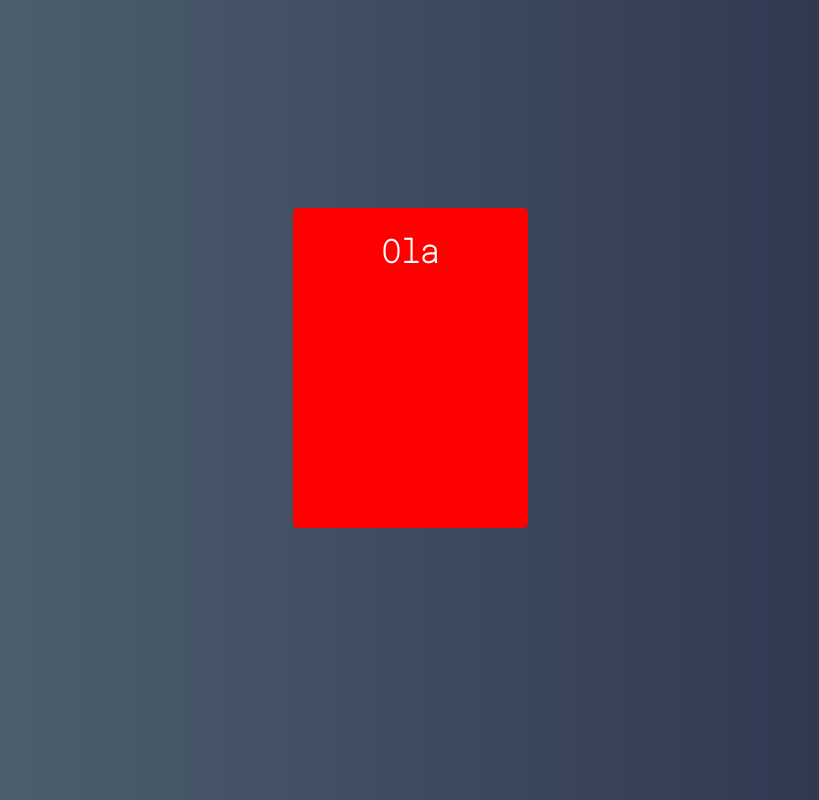
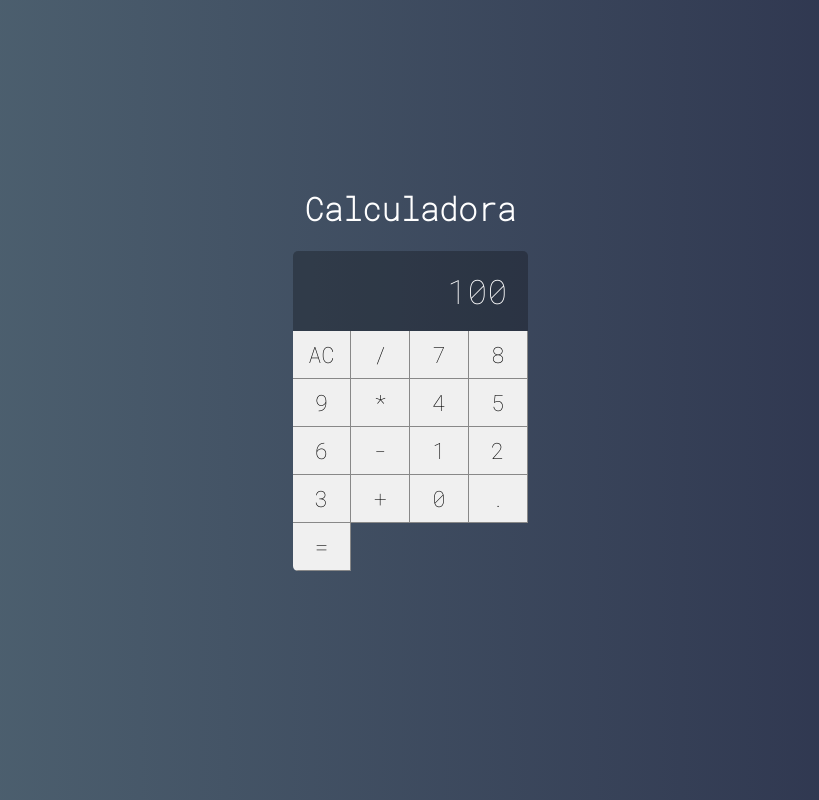
Before and after one commit to jonathanmeninezt/CalculadoraReact, a React (Create React App) app: page / in a window 1280 px wide. Shown: the whole page, without its empty margins (230-1049 px from the left). Built offline with nearby package versions, Linux system fonts and the light colour scheme.

Commit message:
criação- calculadora- Button/Display- react

```diff
--- /dev/null
+++ b/src/components/Button.css
@@ -0,0 +1,13 @@
+:root {
+  --bg-button: #f0f0f0;
+  --border-button: solid 1px #888;
+}
+
+.button {
+  font-size: 1.4rem;
+  background-color: var(--bg-button);
+  border: none;
+  border-right: var(--border-button);
+  border-bottom: var(--border-button);
+  outline: none;
+}
--- /dev/null
+++ b/src/components/Button.jsx
@@ -0,0 +1,6 @@
+import React from "react";
+import "./Button.css";
+
+export default (props) => {
+  return <button className="button">{props.label}</button>;
+};
--- /dev/null
+++ b/src/components/Display.css
@@ -0,0 +1,11 @@
+.display{
+  grid-column: span 4;
+  background-color: #0004;
+
+  display: flex;
+  justify-content: flex-end;
+  align-items: center;
+  padding: 20px;
+  font-size: 2.1em;
+  overflow: hidden;
+}
--- /dev/null
+++ b/src/components/Display.jsx
@@ -0,0 +1,4 @@
+import React from "react";
+import "./Display.css";
+
+export default (props) => <div className="display">{props.value}</div>;
--- a/src/index.js
+++ b/src/index.js
@@ -1,12 +1,15 @@
 import React from 'react';
 import ReactDOM from 'react-dom/client';
 import './index.css';
+
+import Display from "./components/Display"
 import Calculator from './main/Calculator';
 import reportWebVitals from './reportWebVitals';
 
 const root = ReactDOM.createRoot(document.getElementById('root'));
 root.render(
   <React.StrictMode>
+    <h1>Calculadora</h1>
     <Calculator />
   </React.StrictMode>
 );
--- a/src/main/Calculator.css
+++ b/src/main/Calculator.css
@@ -3,5 +3,9 @@
   width: 235px;
   border-radius: 5px;
   overflow: hidden;
-  background-color: red;
+
+  display: grid;
+  grid-template-columns: repeat(4, 25%);
+  grid-template-rows:  1fr 48px 48px 48px 48px 48px;
+
 }
--- a/src/main/Calculator.jsx
+++ b/src/main/Calculator.jsx
@@ -1,12 +1,31 @@
 import "./Calculator.css";
+import React, { Component } from "react";
 
-import React, { Component } from "react";
+import Button from "../components/Button";
+import Display from "../components/Display";
 
 export default class Calculator extends Component {
   render() {
     return (
       <div className="calculator">
-        <h1>Ola</h1>
+        <Display value={100} />
+        <Button label="AC" />
+        <Button label="/" />
+        <Button label="7" />
+        <Button label="8" />
+        <Button label="9" />
+        <Button label="*" />
+        <Button label="4" />
+        <Button label="5" />
+        <Button label="6" />
+        <Button label="-" />
+        <Button label="1" />
+        <Button label="2" />
+        <Button label="3" />
+        <Button label="+" />
+        <Button label="0" />
+        <Button label="." />
+        <Button label="=" />
       </div>
     );
   }
```
